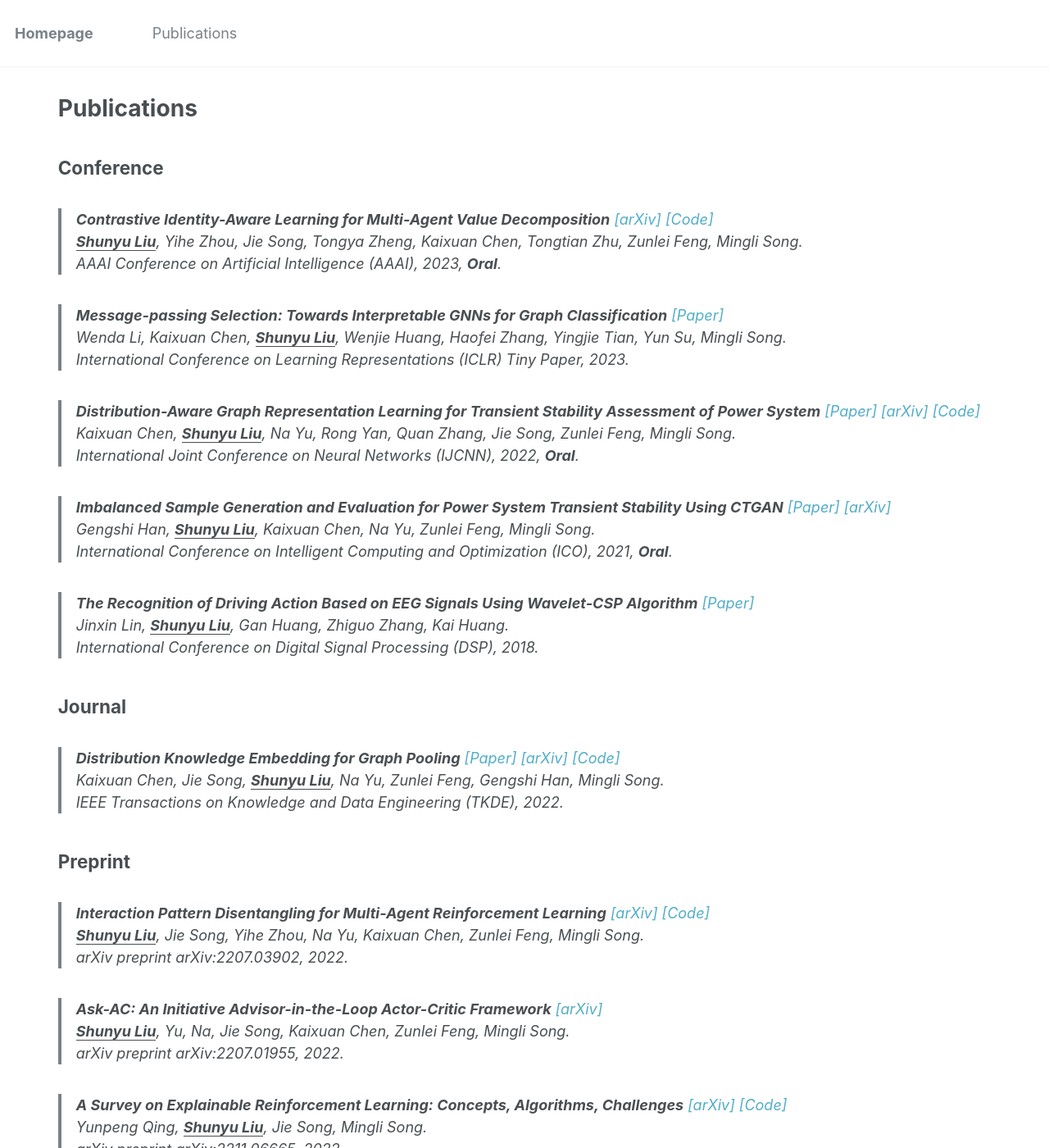
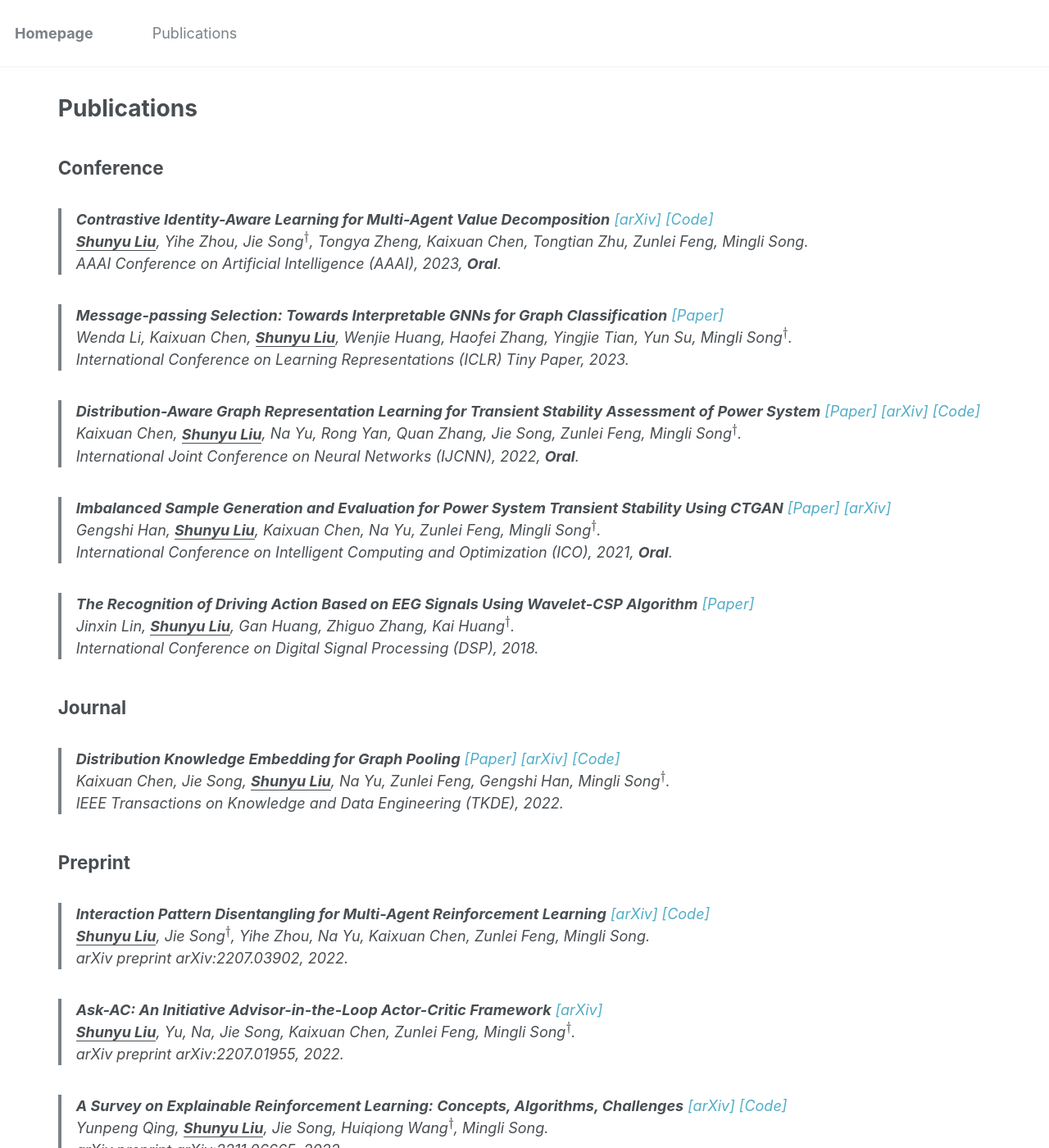
Before and after one commit to liushunyu/liushunyu.github.io, a Jekyll site: the page built from _pages/publications.md, in a window 1280 px wide and 1400 px high. Shown: the whole window at 82% size. Built offline with Jekyll 4.4.1, drawn with Linux system fonts in a browser that asks for light colours; formulas are drawn with MathJax 3; some of the changed text lies outside the part shown.

Commit message:
Update publications.md

```diff
--- a/_pages/publications.md
+++ b/_pages/publications.md
@@ -12,7 +12,7 @@ author_profile: false
 
 
 > **Contrastive Identity-Aware Learning for Multi-Agent Value Decomposition** <a href="https://arxiv.org/abs/2211.12712" target="_blank" style="text-decoration: none">\[arXiv\]</a> <a href="https://github.com/liushunyu/CIA" target="_blank" style="text-decoration: none">\[Code\]</a> \\
-  > **<u>Shunyu Liu</u>**, Yihe Zhou, Jie Song, Tongya Zheng, Kaixuan Chen, Tongtian Zhu, Zunlei Feng, Mingli Song.\\
+  > **<u>Shunyu Liu</u>**, Yihe Zhou, Jie Song$^\dagger$, Tongya Zheng, Kaixuan Chen, Tongtian Zhu, Zunlei Feng, Mingli Song.\\
   > AAAI Conference on Artificial Intelligence (AAAI), 2023, **Oral**.
 
 
@@ -20,7 +20,7 @@ author_profile: false
 
 
 > **Message-passing Selection: Towards Interpretable GNNs for Graph Classification** <a href="https://openreview.net/pdf?id=99Go96dla5y" target="_blank" style="text-decoration: none">\[Paper\]</a> \\
-  > Wenda Li, Kaixuan Chen, **<u>Shunyu Liu</u>**, Wenjie Huang, Haofei Zhang, Yingjie Tian, Yun Su, Mingli Song.\\
+  > Wenda Li, Kaixuan Chen, **<u>Shunyu Liu</u>**, Wenjie Huang, Haofei Zhang, Yingjie Tian, Yun Su, Mingli Song$^\dagger$.\\
   > International Conference on Learning Representations (ICLR) Tiny Paper, 2023.
 
 
@@ -29,7 +29,7 @@ author_profile: false
 
 
 > **Distribution-Aware Graph Representation Learning for Transient Stability Assessment of Power System** <a href="https://ieeexplore.ieee.org/abstract/document/9892854/" target="_blank" style="text-decoration: none">\[Paper\]</a> <a href="https://arxiv.org/abs/2205.06576" target="_blank" style="text-decoration: none">\[arXiv\]</a> <a href="https://github.com/chenchkx/DKEPool-TSA" target="_blank" style="text-decoration: none">\[Code\]</a> \\
-  > Kaixuan Chen, **<u>Shunyu Liu</u>**, Na Yu, Rong Yan, Quan Zhang, Jie Song, Zunlei Feng, Mingli Song.\\
+  > Kaixuan Chen, **<u>Shunyu Liu</u>**, Na Yu, Rong Yan, Quan Zhang, Jie Song, Zunlei Feng, Mingli Song$^\dagger$.\\
   > International Joint Conference on Neural Networks (IJCNN), 2022, **Oral**.
 
 
@@ -38,7 +38,7 @@ author_profile: false
 
 
 > **Imbalanced Sample Generation and Evaluation for Power System Transient Stability Using CTGAN** <a href="https://link.springer.com/chapter/10.1007/978-3-030-93247-3_55" target="_blank" style="text-decoration: none">\[Paper\]</a> <a href="https://arxiv.org/abs/2112.08836" target="_blank" style="text-decoration: none">\[arXiv\]</a> \\
-  > Gengshi Han, **<u>Shunyu Liu</u>**, Kaixuan Chen, Na Yu, Zunlei Feng, Mingli Song.\\
+  > Gengshi Han, **<u>Shunyu Liu</u>**, Kaixuan Chen, Na Yu, Zunlei Feng, Mingli Song$^\dagger$.\\
   > International Conference on Intelligent Computing and Optimization (ICO), 2021, **Oral**.
 
 
@@ -46,7 +46,7 @@ author_profile: false
 
 
 > **The Recognition of Driving Action Based on EEG Signals Using Wavelet-CSP Algorithm** <a href="https://ieeexplore.ieee.org/abstract/document/8631540/" target="_blank" style="text-decoration: none">\[Paper\]</a>  \\
-  > Jinxin Lin, **<u>Shunyu Liu</u>**, Gan Huang, Zhiguo Zhang, Kai Huang.\\
+  > Jinxin Lin, **<u>Shunyu Liu</u>**, Gan Huang, Zhiguo Zhang, Kai Huang$^\dagger$.\\
   > International Conference on Digital Signal Processing (DSP), 2018.
 
 
@@ -58,7 +58,7 @@ author_profile: false
 
 
 > **Distribution Knowledge Embedding for Graph Pooling** <a href="https://ieeexplore.ieee.org/abstract/document/9896198/" target="_blank" style="text-decoration: none">\[Paper\]</a> <a href="https://arxiv.org/abs/2109.14333" target="_blank" style="text-decoration: none">\[arXiv\]</a> <a href="https://github.com/chenchkx/DKEPool" target="_blank" style="text-decoration: none">\[Code\]</a> \\
-  > Kaixuan Chen, Jie Song, **<u>Shunyu Liu</u>**, Na Yu, Zunlei Feng, Gengshi Han, Mingli Song.\\
+  > Kaixuan Chen, Jie Song, **<u>Shunyu Liu</u>**, Na Yu, Zunlei Feng, Gengshi Han, Mingli Song$^\dagger$.\\
   > IEEE Transactions on Knowledge and Data Engineering (TKDE), 2022.
 
 
@@ -72,7 +72,7 @@ author_profile: false
 
 
 > **Interaction Pattern Disentangling for Multi-Agent Reinforcement Learning** <a href="https://arxiv.org/abs/2207.03902" target="_blank" style="text-decoration: none">\[arXiv\]</a> <a href="https://github.com/liushunyu/OPT" target="_blank" style="text-decoration: none">\[Code\]</a> \\
-  > **<u>Shunyu Liu</u>**, Jie Song, Yihe Zhou, Na Yu, Kaixuan Chen, Zunlei Feng, Mingli Song.\\
+  > **<u>Shunyu Liu</u>**, Jie Song$^\dagger$, Yihe Zhou, Na Yu, Kaixuan Chen, Zunlei Feng, Mingli Song.\\
   > arXiv preprint arXiv:2207.03902, 2022.
 
 
@@ -80,7 +80,7 @@ author_profile: false
 
 
 > **Ask-AC: An Initiative Advisor-in-the-Loop Actor-Critic Framework** <a href="https://arxiv.org/abs/2207.01955" target="_blank" style="text-decoration: none">\[arXiv\]</a> \\
-  > **<u>Shunyu Liu</u>**, Yu, Na, Jie Song, Kaixuan Chen, Zunlei Feng, Mingli Song.\\
+  > **<u>Shunyu Liu</u>**, Yu, Na, Jie Song, Kaixuan Chen, Zunlei Feng, Mingli Song$^\dagger$.\\
   > arXiv preprint arXiv:2207.01955, 2022.
 
 
@@ -90,5 +90,9 @@ author_profile: false
 
 
 > **A Survey on Explainable Reinforcement Learning: Concepts, Algorithms, Challenges** <a href="https://arxiv.org/abs/2211.06665" target="_blank" style="text-decoration: none">\[arXiv\]</a> <a href="https://github.com/Plankson/awesome-explainable-reinforcement-learning" target="_blank" style="text-decoration: none">\[Code\]</a> \\
-  > Yunpeng Qing, **<u>Shunyu Liu</u>**, Jie Song, Mingli Song. \\
+  > Yunpeng Qing, **<u>Shunyu Liu</u>**, Jie Song, Huiqiong Wang$^\dagger$, Mingli Song. \\
   > arXiv preprint arXiv:2211.06665, 2022.
+
+
+
+$^\dagger$Corresponding author.
```
